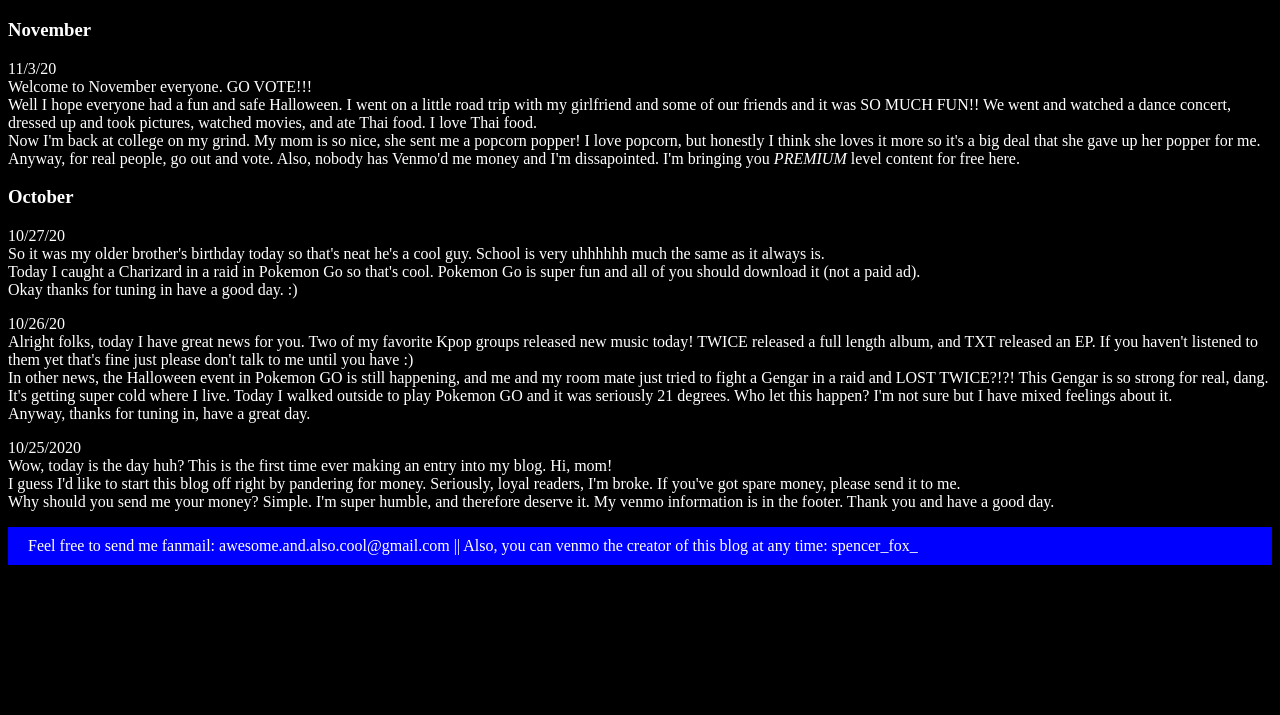
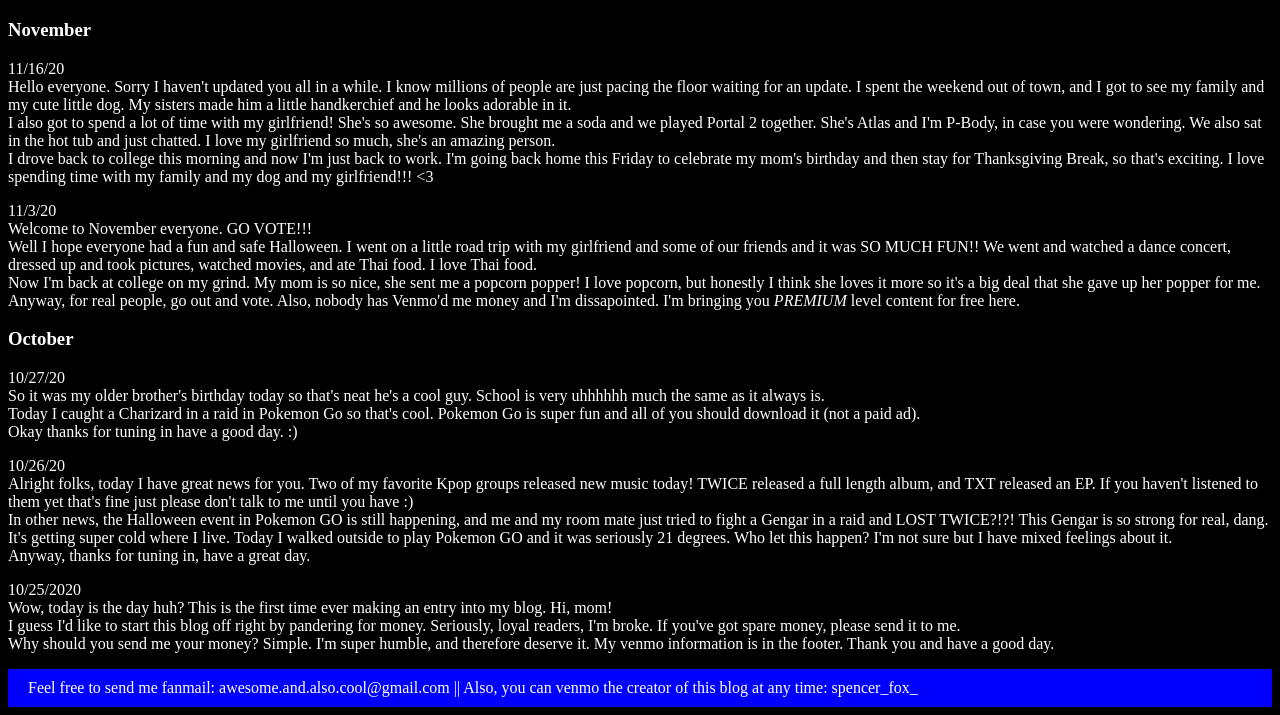
Before and after one commit to spenfo/blog, a plain HTML site: page twentytwenty.html in a window 1280 px wide. Shown: the part 97-812 px from the top of the page. Drawn offline with Linux system fonts and the light colour scheme.

Commit message:
Update twentytwenty.html

```diff
--- a/twentytwenty.html
+++ b/twentytwenty.html
@@ -42,6 +42,12 @@
 		<h1>~What a Crummy Year!~</h1>
 
 		<h3>November</h3>
+		<p>
+			11/16/20<br>
+			Hello everyone. Sorry I haven't updated you all in a while. I know millions of people are just pacing the floor waiting for an update. I spent the weekend out of town, and I got to see my family and my cute little dog. My sisters made him a little handkerchief and he looks adorable in it. <br>
+			I also got to spend a lot of time with my girlfriend! She's so awesome. She brought me a soda and we played Portal 2 together. She's Atlas and I'm P-Body, in case you were wondering. We also sat in the hot tub and just chatted. I love my girlfriend so much, she's an amazing person.<br>
+			I drove back to college this morning and now I'm just back to work. I'm going back home this Friday to celebrate my mom's birthday and then stay for Thanksgiving Break, so that's exciting. I love spending time with my family and my dog and my girlfriend!!! <3
+		</p>
 		<p>
 			11/3/20<br>
 			Welcome to November everyone. GO VOTE!!!<br>
```
